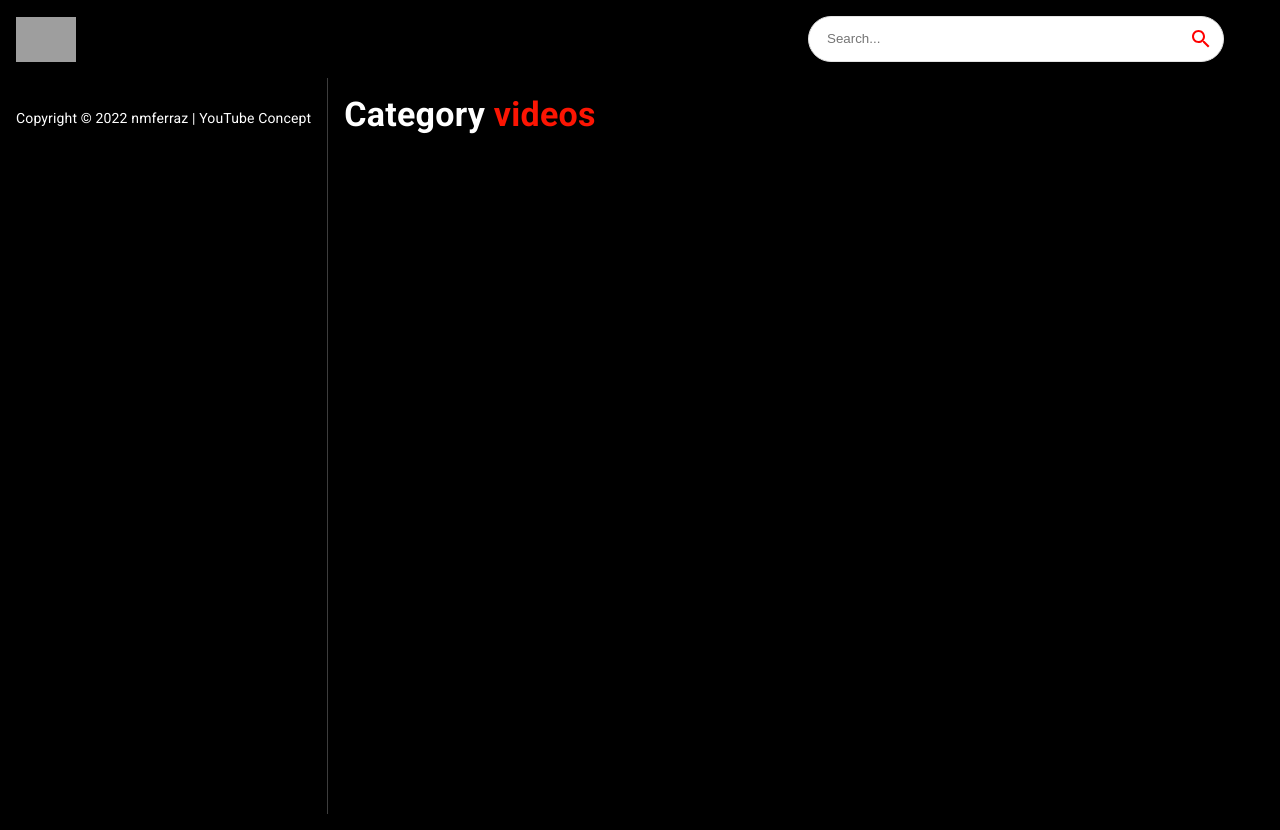
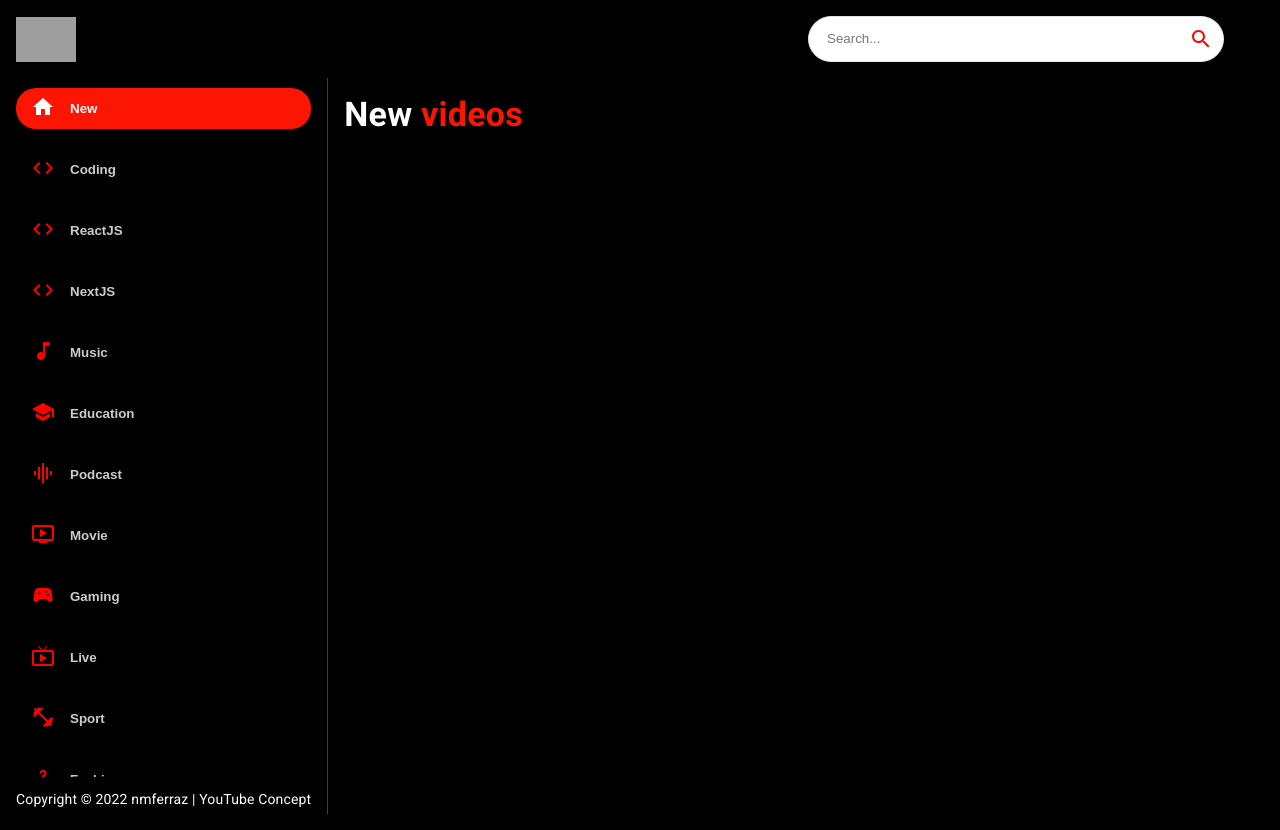
Before and after one commit to nmferraz/vidscry, a React (Create React App) app: page / in a window 1280 px wide. Built offline with nearby package versions, Linux system fonts and the light colour scheme; grey boxes are pictures that could not be loaded.

Commit message:
working sidebar

```diff
--- a/src/components/Feed.jsx
+++ b/src/components/Feed.jsx
@@ -4,6 +4,8 @@
 import { Videos, Sidebar } from "./";
 
 const Feed = () => {
+  const [selectedCategory, setSelectedCategory] = useState("New");
+
   return (
     <Stack sx={{ flexDirection: { sx: "column", md: "row" } }}>
       <Box
@@ -13,7 +15,10 @@
           px: { sx: 0, md: 2 },
         }}
       >
-        <Sidebar />
+        <Sidebar
+          selectedCategory={selectedCategory}
+          setSelectedCategory={setSelectedCategory}
+        />
 
         <Typography
           className="copyright"
@@ -31,7 +36,7 @@
           mb={2}
           sx={{ color: "white" }}
         >
-          Category <span style={{ color: "#FC1503" }}>videos</span>
+          {selectedCategory} <span style={{ color: "#FC1503" }}>videos</span>
         </Typography>
 
         <Videos />
--- a/src/components/Sidebar.jsx
+++ b/src/components/Sidebar.jsx
@@ -1,9 +1,43 @@
-import React from 'react'
+import React from "react";
+import { Stack } from "@mui/material";
 
-const Sidebar = () => {
-  return (
-    <div>Sidebar</div>
-  )
-}
+import { categories } from "../utils/constants";
 
-export default Sidebar
+const Categories = ({ selectedCategory, setSelectedCategory }) => (
+  <Stack
+    direction="row"
+    sx={{
+      overflowY: "auto",
+      height: { sx: "auto", md: "95%" },
+      flexDirection: { md: "column" },
+    }}
+  >
+    {categories.map((category) => (
+      <button
+        className="category-btn"
+        onClick={() => setSelectedCategory(category.name)}
+        style={{
+          background: category.name === selectedCategory && "#FC1503",
+          color: "white",
+        }}
+        key={category.name}
+      >
+        <span
+          style={{
+            color: category.name === selectedCategory ? "white" : "red",
+            marginRight: "15px",
+          }}
+        >
+          {category.icon}
+        </span>
+        <span
+          style={{ opacity: category.name === selectedCategory ? "1" : "0.8" }}
+        >
+          {category.name}
+        </span>
+      </button>
+    ))}
+  </Stack>
+);
+
+export default Categories;
--- a/src/utils/constants.js
+++ b/src/utils/constants.js
@@ -16,7 +16,6 @@
 
 export const categories = [
   { name: "New", icon: <HomeIcon /> },
-  { name: "JS Mastery", icon: <CodeIcon /> },
   { name: "Coding", icon: <CodeIcon /> },
   { name: "ReactJS", icon: <CodeIcon /> },
   { name: "NextJS", icon: <CodeIcon /> },
```
